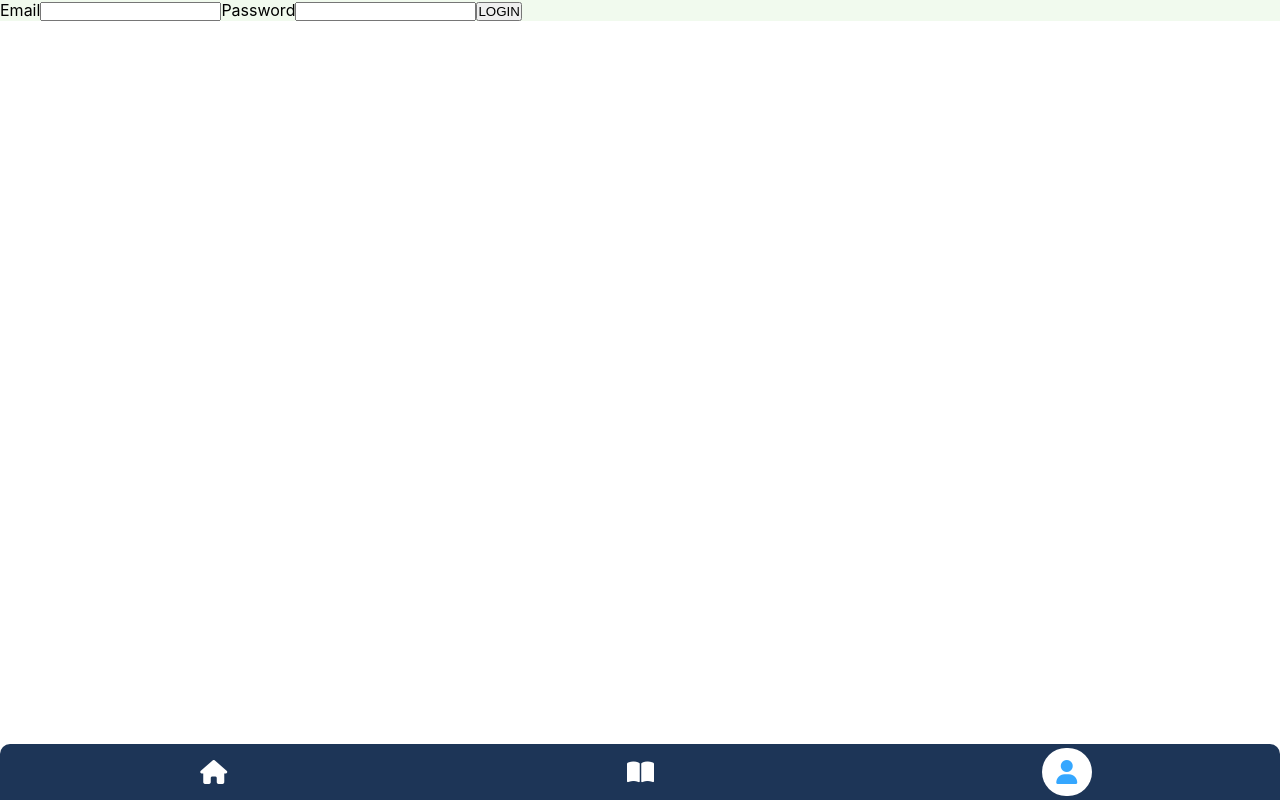
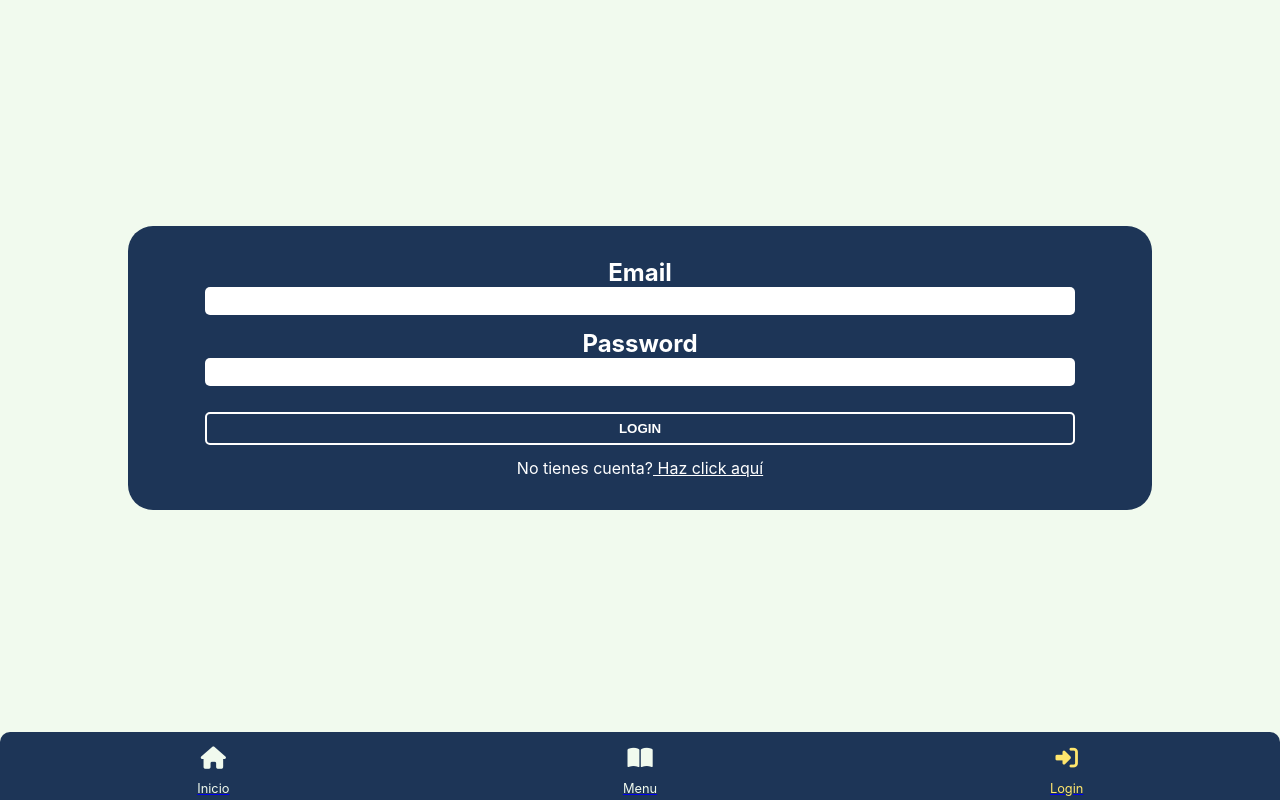
Before and after one commit to Tonisg91/restmanage-frontend, a React (Create React App) app: page /login in a window 1280 px wide. Built offline with nearby package versions, Linux system fonts and the light colour scheme.

Commit message:
Estilos login y signup

```diff
--- a/src/App.css
+++ b/src/App.css
@@ -2,9 +2,11 @@
   --background-color: #F1FAEE;
   --red: #E63946;
   --blue: #A8DADC;
-  --celadon-blue: #457b9d;
+  --alt-background: #457b9d;
   --navbar: #1d3557;
+  --selected: #ffe66d;
 }
 main {
+  min-height: 100vh;
   background-color: var(--background-color);
 }
--- a/src/components/common/Login.jsx
+++ b/src/components/common/Login.jsx
@@ -1,8 +1,8 @@
 import React, { useState } from 'react'
 import userAuth from '../../tools/userAuth'
 import { useDispatch, useSelector } from 'react-redux'
-import { useHistory } from 'react-router-dom'
-
+import { useHistory, Link } from 'react-router-dom'
+import  { StyledLoginSignup } from '../styled-components/client-side'
 
 function Login(props) {
     const dispatch = useDispatch()
@@ -29,23 +29,38 @@ function Login(props) {
             type: 'LOG_USER',
             payload: data
         })
-
         const hasAdminPermissions = await userAuth.login(loginForm, authCB)
 
-        hasAdminPermissions ? history.push('/admin') : history.push('/')
+        hasAdminPermissions ? history.push('/admin') : history.push('/menu')
     }
 
+    const {email, password} = loginForm
 
     return (
-        <div>
-            <form onSubmit={handleSubmit}>
-                <label htmlFor="email">Email</label>
-                <input type="email" name="email" onChange={handleChange}/>
-                <label htmlFor="password">Password</label>
-                <input type="password" name="password" onChange={handleChange}/>
-                <input type="submit" value="LOGIN"/>
-            </form>
-        </div>
+        <StyledLoginSignup>
+            <div className="inside-container">
+                <form onSubmit={handleSubmit}>
+                    <label htmlFor="email">Email</label>
+                    <input
+                        type="email"
+                        name="email"
+                        value={email}
+                        onChange={handleChange} />
+                    <label htmlFor="password">Password</label>
+                    <input
+                        type="password"
+                        name="password"
+                        value={password}
+                        onChange={handleChange}/>
+                    <input className="submit" type="submit" value="LOGIN"/>
+                </form>
+                <div className="have-account">
+                        <p>No tienes cuenta?
+                        <Link to="/signup"> Haz click aquí</Link>
+                        </p>
+                </div>
+            </div>
+        </StyledLoginSignup>
     )
 }
 
--- a/src/components/common/Menu.jsx
+++ b/src/components/common/Menu.jsx
@@ -28,7 +28,6 @@ function Menu(props) {
         <div key={product._id} className="food-container border">
             <div className="food-image" style={{backgroundImage: `url(${product.image})`}}>
             </div>
-            {/* <img src={product.image} alt={product.name} /> */}
             <div className="text-container">
                 <h4>{product.name}</h4>
                 <p>{product.description}</p>
--- a/src/components/common/NavBar.jsx
+++ b/src/components/common/NavBar.jsx
@@ -1,39 +1,34 @@
 import React from 'react'
 import { NavLink, useLocation } from 'react-router-dom'
 import { isAdminRoute } from  '../../tools/pathFunctions'
-
-import styled from 'styled-components'
+import { useSelector } from 'react-redux'
+import { StyledClientNav } from '../styled-components/client-side'
 
 function NavBar() {
     const {pathname} = useLocation()
+    const {user} = useSelector(state => state.user)
+
     const isClientHome = pathname === '/'
 
-    const ClientStyledNav = styled.nav`
-        position: fixed;
-        bottom: 0;
-        overflow: hidden;
-        width: 100%;
-        padding: 0.25em 0;
-        display: flex;
-        justify-content: space-around;
-        align-items: center;
-        background: var(--navbar);  /* fallback for old browsers */
-        border-radius: 10px 10px 0 0;
-        i {
-            color: #ffff;
-            font-size: 1.5em;
-            padding: 0.5em;
-            width: 50px;
-            text-align: center;
-        }
-        .active {
-            background-color: white;
-            border-radius: 25px;
-            & i {
-                color: #35A7FF;
-            }
-        }
-    `
+    const loginButtonOnNav = (
+            <NavLink to="/login">
+                <div className="nav-element">
+                    <i className="fas fa-sign-in-alt"></i>
+                    <p>Login</p>
+                </div>
+            </NavLink>
+    )
+
+    const profileButtonOnNav = (
+        <NavLink to="/profile">
+            <div className="nav-element">
+                <i className="fas fa-user"></i>
+                <p>Mi Cuenta</p>
+            </div>
+        </NavLink>
+    )
+
+    const userLogged = user ? profileButtonOnNav : loginButtonOnNav
 
     if (isAdminRoute(pathname)) {
         return (
@@ -51,11 +46,21 @@ function NavBar() {
     }
 
     return (
-        <ClientStyledNav>
-            <NavLink exact to="/"><i className="fas fa-home"></i></NavLink>
-            <NavLink to="/menu"><i className="fas fa-book-open"></i></NavLink>
-            <NavLink to="/login"><i className="fas fa-user"></i></NavLink>
-        </ClientStyledNav>
+        <StyledClientNav>
+            <NavLink exact to="/">
+                <div className="nav-element">
+                    <i className="fas fa-home"></i>
+                    <p>Inicio</p>
+                </div>
+            </NavLink>
+            <NavLink to="/menu">
+                <div className="nav-element">
+                    <i className="fas fa-book-open"></i>
+                    <p>Menu</p>
+                </div>
+            </NavLink>
+            {userLogged}
+        </StyledClientNav>
     )
 
 
--- a/src/components/common/Signup.jsx
+++ b/src/components/common/Signup.jsx
@@ -1,6 +1,8 @@
 import React, { useState } from 'react'
 import { isAdminRoute } from '../../tools/pathFunctions'
 import userAuth from '../../tools/userAuth'
+import { Link } from 'react-router-dom'
+import { StyledLoginSignup } from '../styled-components/client-side'
 
 function Signup(props) {
     const path = props.match.path
@@ -32,32 +34,77 @@ function Signup(props) {
 
     if (isAdminRoute(path)) {
         return (
-            <div>
+            <StyledLoginSignup>
+            <div className="inside-container">
                 <form onSubmit={handleSubmit}>
                     <label htmlFor="email">Email</label>
-                    <input type="email" name="email" onChange={handleChange} value={email}/>
+                    <input
+                        type="email"
+                        name="email"
+                        onChange={handleChange}
+                        value={email}
+                    />
                     <label htmlFor="password">Contraseña</label>
-                    <input type="password" name="password" onChange={handleChange} value={password}/>
+                    <input
+                        type="password"
+                        name="password"
+                        onChange={handleChange}
+                        value={password}
+                    />
                     <label htmlFor="rootPassword">Contraseña Root</label>
-                    <input type="password" name="rootPassword" onChange={handleChange} value={rootPassword}/>
-                    <input type="submit" value="CREAR CUENTA"/>
+                    <input
+                        type="password"
+                        name="rootPassword"
+                        onChange={handleChange}
+                        value={rootPassword}
+                    />
+                    <input
+                        type="submit"
+                        value="CREAR CUENTA ADMINISTRADOR"
+                        className="submit"
+                    />
                 </form>
+                <div className="have-account">
+                    <p>Ya tienes una cuenta?
+                    <Link to="/login"> Haz click aquí</Link>
+                    </p>
+                </div>
             </div>
+            </StyledLoginSignup>
         )
     }
 
     return (
-        <div>
-            <div>
+        <StyledLoginSignup>
+            <div className="inside-container">
                 <form onSubmit={(e) => handleSubmit(e, {email: form.email, password: form.password})}>
                     <label htmlFor="email">Email</label>
-                    <input type="email" name="email" onChange={handleChange} value={email}/>
+                    <input
+                        type="email"
+                        name="email"
+                        onChange={handleChange}
+                        value={email}
+                    />
                     <label htmlFor="password">Contraseña</label>
-                    <input type="password" name="password" onChange={handleChange} value={password}/>
-                    <input type="submit" value="CREAR CUENTA" />
+                    <input
+                        type="password"
+                        name="password"
+                        onChange={handleChange}
+                        value={password}
+                    />
+                    <input
+                        className="submit"
+                        type="submit"
+                        value="CREAR CUENTA"
+                    />
                 </form>
+                <div className="have-account">
+                    <p>Ya tienes una cuenta?
+                        <Link to="/login"> Haz click aquí</Link>
+                    </p>
+                </div>
             </div>
-        </div>
+        </StyledLoginSignup>
     )
 }
 
--- a/src/components/styled-components/client-side.js
+++ b/src/components/styled-components/client-side.js
@@ -1,6 +1,6 @@
 import styled from 'styled-components'
 
-const StyledClientHome = styled.main`
+const StyledClientHome = styled.div`
         height: 100vh;
         width: 100%;
         position: fixed;
@@ -9,7 +9,6 @@ const StyledClientHome = styled.main`
         flex-direction: column;
         align-items: center;
         justify-content: space-around;
-
         .title-container {
             width: 80%;
         }
@@ -35,24 +34,22 @@ const StyledClientHome = styled.main`
     `
 
 const StyledClientMenu = styled.div`
-        width: 100%;
         display: grid;
-        grid-template-columns: repeat(1, 1fr);
-        gap: 15px;
-        justify-items: center;
-        padding: 2em 0 3.5em;
+        grid-auto-flow: columns;
+        grid-template-columns: repeat(auto-fill, 300px);
+        gap: 25px;
+        justify-content: center;
+        padding: 2em 0 5em;
         .food-container {
-            width: 90%;
+            justify-content:center;
             text-align: center;
-            background: #FF416C;  /* fallback for old browsers */
-            background: -webkit-linear-gradient(to right, #FF4B2B, #FF416C);  /* Chrome 10-25, Safari 5.1-6 */
-            background: linear-gradient(to right, #FF4B2B, #FF416C); /* W3C, IE 10+/ Edge, Firefox 16+, Chrome 26+, Opera 12+, Safari 7+ */
+            background-color: var(--red);
             padding: 1em 0 0 0;
             box-shadow: 6px 6px 5px 0px rgba(0,0,0,0.10);
         }
         .food-image {
             width: 100%;
-            height: 120px;
+            height: 28vh;
             background-size: cover;
             background-repeat: no-repeat;
             background-position: center;
@@ -68,9 +65,82 @@ const StyledClientMenu = styled.div`
         }
     `
 
+const StyledClientNav = styled.nav`
+        position: fixed;
+        bottom: 0;
+        overflow: hidden;
+        width: 100%;
+        padding: 0.25em 0;
+        display: flex;
+        justify-content: space-around;
+        align-items: center;
+        background: var(--navbar);  /* fallback for old browsers */
+        border-radius: 10px 10px 0 0;
+        .nav-element {
+            text-align: center;
+            color: var(--background-color)
+        }
+        p {
+            font-size: 0.8em;
+        }
+        i {
+            font-size: 1.4em;
+            padding: 0.5em;
+            width: 50px;
+            text-align: center;
+        }
+        .active i , .active p{
+            color: var(--selected);
+        }
+    `
+
+const StyledLoginSignup = styled.div`
+            height: 92vh;
+            display: flex;
+            justify-content: center;
+            align-items: center;
+        .inside-container {
+            width: 80vw;
+            padding: 2em 0;
+            background-color: var(--navbar);
+            border-radius: 25px;
+        }
+        form {
+            display: flex;
+            flex-direction: column;
+            justify-content: center;
+            align-items: center;
+            color: white;
+            font-size: 1.5em;
+            font-weight: bold;
+        }
+        input {
+            width: 85%;
+            margin-bottom: 1em;
+            border: none;
+            border-radius: 5px;
+            padding: 0.5em 0;
+        }
+        .submit {
+            margin-top: 1em;
+            background: transparent;
+            border: 2px solid white;
+            color: white;
+            font-weight: bold;
+        }
+        .have-account {
+            text-align: center;
+            color: white;
+        }
+        .have-account a {
+            color: white;
+        }
+    `
 
 
 export  {
     StyledClientHome,
-    StyledClientMenu
+    StyledClientMenu,
+    StyledClientNav,
+    StyledLoginSignup
 }
```
